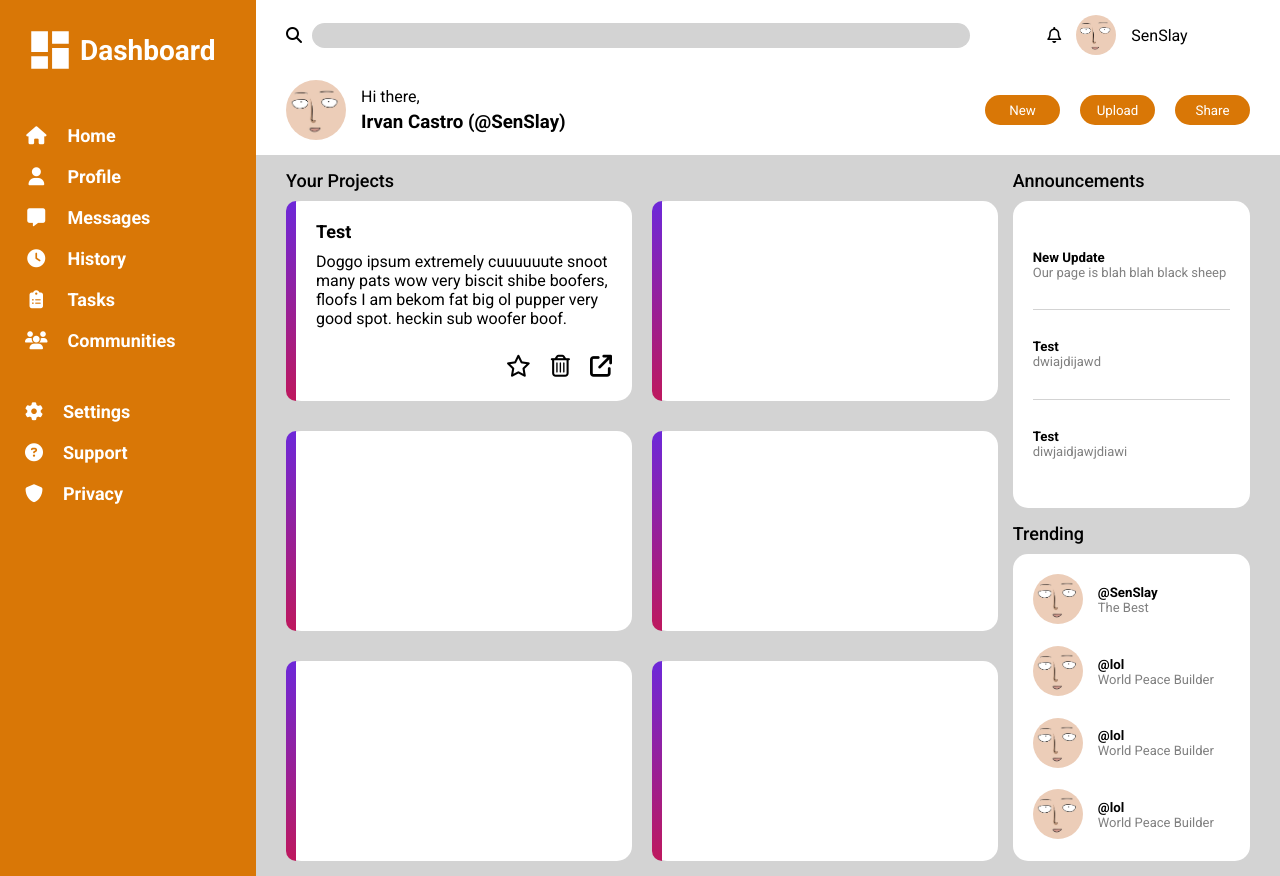
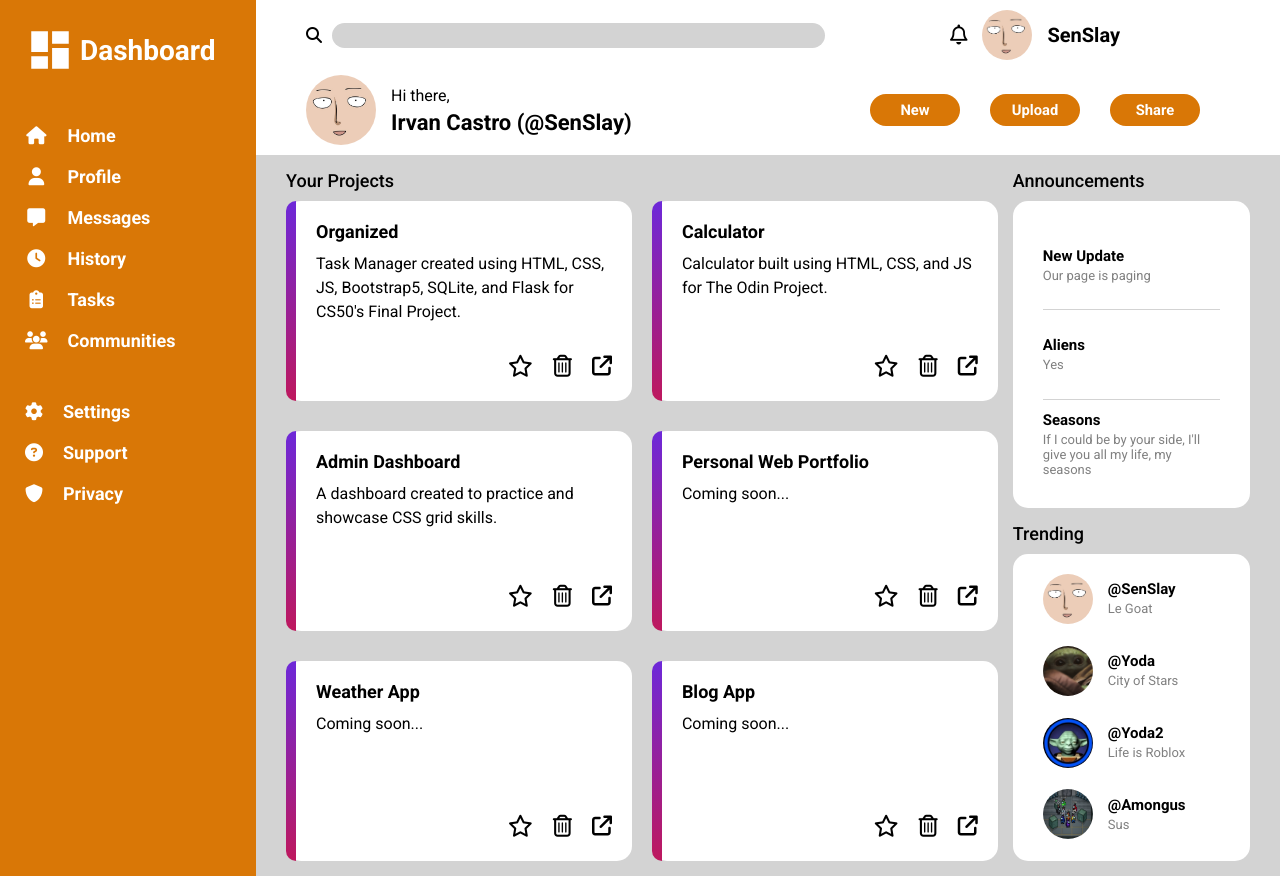
Before and after one commit to SenSlay/admin-dashboard, a plain HTML site: page index.html in a window 1280 px wide. Drawn offline with Linux system fonts and the light colour scheme.

Commit message:
Place actual content within the content containers, include the profile pics. Improve spacing around header and trending section. Include links in the projects.

```diff
--- a/index.html
+++ b/index.html
@@ -19,20 +19,20 @@
 
             <div class="user-container">
                 <i class="fa-regular fa-bell"></i>
-                <img src="images/ok.jpg" alt="Profile pic" width="40" height="40" class="profile-pic">
-                <p>SenSlay</p>
+                <img src="images/ok.jpg" alt="Profile pic" width="50" height="50" class="profile-pic">
+                <h6>SenSlay</h6>
             </div>
 
             <div class="welcome-container">
-                <img src="images/ok.jpg" alt="Profile pic" width="60" height="60" class="profile-pic">
+                <img src="images/ok.jpg" alt="Profile pic" width="70" height="70" class="profile-pic">
                 <p>Hi there,</p>
-                <h3>Irvan Castro (@SenSlay)</h3>
+                <h6>Irvan Castro (@SenSlay)</h6>
             </div>
 
             <div class="btn-container">
-                <button type="button" class="btn-controls">New</button>
-                <button type="button" class="btn-controls">Upload</button>
-                <button type="button" class="btn-controls">Share</button>
+                <button type="button" class="btn-controls"><h6>New</h6></button>
+                <button type="button" class="btn-controls"><h6>Upload</h6></button>
+                <button type="button" class="btn-controls"><h6>Share</h6></button>
             </div>
         </div>
 
@@ -43,7 +43,6 @@
             </div>
 
             <div class="nav">
-
                 <i class="fa-solid fa-house"></i>
                 <h4>Home</h4>
                 <i class="fa-solid fa-user"></i>
@@ -77,35 +76,85 @@
                     <div class="projects">
                         <div class="line-highlight"></div>
                         <div class="text-block">
-                            <h5>Test</h5>
-                            <p>Doggo ipsum extremely cuuuuuute snoot many pats wow very biscit shibe boofers, floofs I am bekom fat big ol pupper very good spot. heckin sub woofer boof.</p>
+                            <h5>Organized</h5>
+                            <p>Task Manager created using HTML, CSS, JS, Bootstrap5, SQLite, and Flask for CS50's Final Project.</p>
                         </div>
 
                         <div class="btn-block">
                             <i class="fa-regular fa-star project-btns"></i>
                             <i class="fa-regular fa-trash-can project-btns"></i>
-                            <i class="fa fa-arrow-up-right-from-square project-btns"></i>
+                            <a href="https://github.com/SenSlay/organized" target="_blank"><i class="fa fa-arrow-up-right-from-square project-btns"></i></a>
                         </div>
                     </div>
 
                     <div class="projects">
                         <div class="line-highlight"></div>
+                        <div class="text-block">
+                            <h5>Calculator</h5>
+                            <p>Calculator built using HTML, CSS, and JS for The Odin Project.</p>
+                        </div>
+
+                        <div class="btn-block">
+                            <i class="fa-regular fa-star project-btns"></i>
+                            <i class="fa-regular fa-trash-can project-btns"></i>
+                            <a href="https://github.com/SenSlay/TOP-calculator" target="_blank"><i class="fa fa-arrow-up-right-from-square project-btns"></i></a>
+                        </div>
                     </div>
 
                     <div class="projects">
                         <div class="line-highlight"></div>
+                        <div class="text-block">
+                            <h5>Admin Dashboard</h5>
+                            <p>A dashboard created to practice and showcase CSS grid skills.</p>
+                        </div>
+
+                        <div class="btn-block">
+                            <i class="fa-regular fa-star project-btns"></i>
+                            <i class="fa-regular fa-trash-can project-btns"></i>
+                            <a href="https://github.com/SenSlay/TOP-admin-dashboard" target="_blank"><i class="fa fa-arrow-up-right-from-square project-btns"></i></a>
+                        </div>
                     </div>
 
                     <div class="projects">
                         <div class="line-highlight"></div>
+                        <div class="text-block">
+                            <h5>Personal Web Portfolio</h5>
+                            <p>Coming soon...</p>
+                        </div>
+
+                        <div class="btn-block">
+                            <i class="fa-regular fa-star project-btns"></i>
+                            <i class="fa-regular fa-trash-can project-btns"></i>
+                            <a href="#"><i class="fa fa-arrow-up-right-from-square project-btns"></i></a>
+                        </div>
                     </div>
 
                     <div class="projects">
                         <div class="line-highlight"></div>
+                        <div class="text-block">
+                            <h5>Weather App</h5>
+                            <p>Coming soon...</p>
+                        </div>
+
+                        <div class="btn-block">
+                            <i class="fa-regular fa-star project-btns"></i>
+                            <i class="fa-regular fa-trash-can project-btns"></i>
+                            <a href="#"><i class="fa fa-arrow-up-right-from-square project-btns"></i></a>
+                        </div>
                     </div>
 
                     <div class="projects">
                         <div class="line-highlight"></div>
+                        <div class="text-block">
+                            <h5>Blog App</h5>
+                            <p>Coming soon...</p>
+                        </div>
+
+                        <div class="btn-block">
+                            <i class="fa-regular fa-star project-btns"></i>
+                            <i class="fa-regular fa-trash-can project-btns"></i>
+                            <a href="#"><i class="fa fa-arrow-up-right-from-square project-btns"></i></a>
+                        </div>
                     </div>
                 </div>
             </div>
@@ -117,17 +166,18 @@
                     <div class="announcements">
                         <div class="announ-box">
                             <h5>New Update</h5>
-                            <p>Our page is blah blah black sheep</p>
+                            <p>Our page is paging</p>
                         </div>
 
                         <div class="announ-box">
-                            <h5>Test</h5>
-                            <p>dwiajdijawd</p>
+                            <h5>Aliens</h5>
+                            <p>Yes</p>
                         </div>
 
                         <div class="announ-box">
-                            <h5>Test</h5>
-                            <p>diwjaidjawjdiawi</p>
+                            <h5>Seasons</h5>
+                            <p>If I could be by your side,
+                                I'll give you all my life, my seasons</p>
                         </div>
                     </div>
                 </div>
@@ -139,25 +189,25 @@
                         <div class="trending-box">
                             <img src="images/ok.jpg" alt="Profile pic" width="50" height="50" class="profile-pic">
                             <h5>@SenSlay</h5>
-                            <p>The Best</p>
+                            <p>Le Goat</p>
                         </div>
 
                         <div class="trending-box">
-                            <img src="images/ok.jpg" alt="Profile pic" width="50" height="50" class="profile-pic">
-                            <h5>@lol</h5>
-                            <p>World Peace Builder</p>
+                            <img src="images/yoda.jpg" alt="Profile pic" width="50" height="50" class="profile-pic">
+                            <h5>@Yoda</h5>
+                            <p>City of Stars</p>
                         </div>
 
                         <div class="trending-box">
-                            <img src="images/ok.jpg" alt="Profile pic" width="50" height="50" class="profile-pic">
-                            <h5>@lol</h5>
-                            <p>World Peace Builder</p>
+                            <img src="images/roblox-yoda.jpg" alt="Profile pic" width="50" height="50" class="profile-pic">
+                            <h5>@Yoda2</h5>
+                            <p>Life is Roblox</p>
                         </div>
 
                         <div class="trending-box">
-                            <img src="images/ok.jpg" alt="Profile pic" width="50" height="50" class="profile-pic">
-                            <h5>@lol</h5>
-                            <p>World Peace Builder</p>
+                            <img src="images/amongus.png" alt="Profile pic" width="50" height="50" class="profile-pic">
+                            <h5>@Amongus</h5>
+                            <p>Sus</p>
                         </div>
                     </div>
                 </div>
--- a/style.css
+++ b/style.css
@@ -30,8 +30,8 @@ input#search-bar {
     display: grid;
     grid-template-columns: 1fr auto;
     grid-template-rows: auto auto;
-    padding: 15px 30px;
-    gap: 25px 15px;
+    padding: 10px 50px;
+    gap: 15px;
 }
 
 .search-container {
@@ -49,6 +49,11 @@ input#search-bar {
     gap: 15px;
     justify-content: center;
     align-items: center;
+}
+
+.user-container > i, .user-container > .profile-pic, .user-container > h6 {
+    cursor: pointer;
+    font-size: 20px;
 }
 
 .profile-pic {
@@ -70,10 +75,11 @@ input#search-bar {
     align-self: end;
 }
 
-.welcome-container > h3 {
+.welcome-container > h6 {
     grid-template-columns: 2/-1;
     grid-template-rows: 2/-1;
     align-self: start;
+    font-size: 22px;
 }
 
 .welcome-container > .profile-pic {
@@ -83,20 +89,29 @@ input#search-bar {
 
 .btn-container {
     display: grid;
-    grid-template-columns: repeat(3, auto);
-    gap: 20px;
-    justify-content: center;
+    grid-template-columns: repeat(5, auto);
+    gap: 30px;
+    justify-content: space-evenly;
     align-items: center;
 }
 
 .btn-container > .btn-controls {
     background-color: var(--theme-color);
-    border-radius: 15px;
+    border-radius: 20px;
     color: white;
-    width: 75px;
-    height: 30px;
-    padding: 7px;
+    width: 90px;
+    height: 32px;
+    padding: 10px;
     cursor: pointer;
+    text-align: center;
+    align-items: center;
+    justify-content: center;
+    display: flex;
+    font-size: 22px;
+}
+
+.btn-container > .btn-controls:first-child {
+    grid-column: 2 / 3;
 }
 
 .sidebar {
@@ -183,7 +198,7 @@ input#search-bar {
 
 }
 
-.projects-container{
+.projects-container {
     display: grid;
     grid-template-columns: repeat(auto-fit, minmax(300px, 1fr));
     gap: 30px 20px;
@@ -215,6 +230,10 @@ input#search-bar {
     margin-bottom: 10px;
 }
 
+.projects > .text-block > p {
+    line-height: 1.5;
+}
+
 .projects > .btn-block {
     display: grid;
     grid-template-columns: repeat(3, auto);
@@ -227,6 +246,12 @@ input#search-bar {
 .btn-block > .project-btns {
     cursor: pointer;
     font-size: 22px;
+}
+
+.btn-block > a {
+    color: inherit;
+    text-decoration: none;
+    font-size: 20px;
 }
 
 .sub-container {
@@ -243,7 +268,7 @@ input#search-bar {
 .announcements, .trending {
     background-color: white;
     border-radius: 15px;
-    padding: 20px;
+    padding: 20px 30px;
 }
 
 .announcements {
@@ -251,6 +276,10 @@ input#search-bar {
     flex-direction: column;
     justify-content: space-between;
     align-items: center;
+}
+
+.announcements h5, .trending h5 {
+    font-size: 15px;
 }
 
 .section-title {
@@ -268,6 +297,7 @@ input#search-bar {
     justify-content: center;
     align-items: start;
     overflow-wrap: break-word;
+    gap: 3px;
 }
 
 .announ-box:not(:last-child) {
@@ -283,7 +313,6 @@ input#search-bar {
     display: grid;
     grid-template-rows: repeat(4, 1fr);
     gap: 20px;
-
 }
 
 .trending-box {
@@ -291,7 +320,7 @@ input#search-bar {
     grid-template-columns: auto 1fr;
     grid-template-rows: 1fr 1fr;
     justify-content: center;
-    column-gap: 15px;
+    gap: 3px 15px;
 }
 
 .trending-box > .profile-pic {
```
Also changed, not shown: images/amongus.png (added), images/roblox-yoda.jpg (added), images/yoda.jpg (added).
